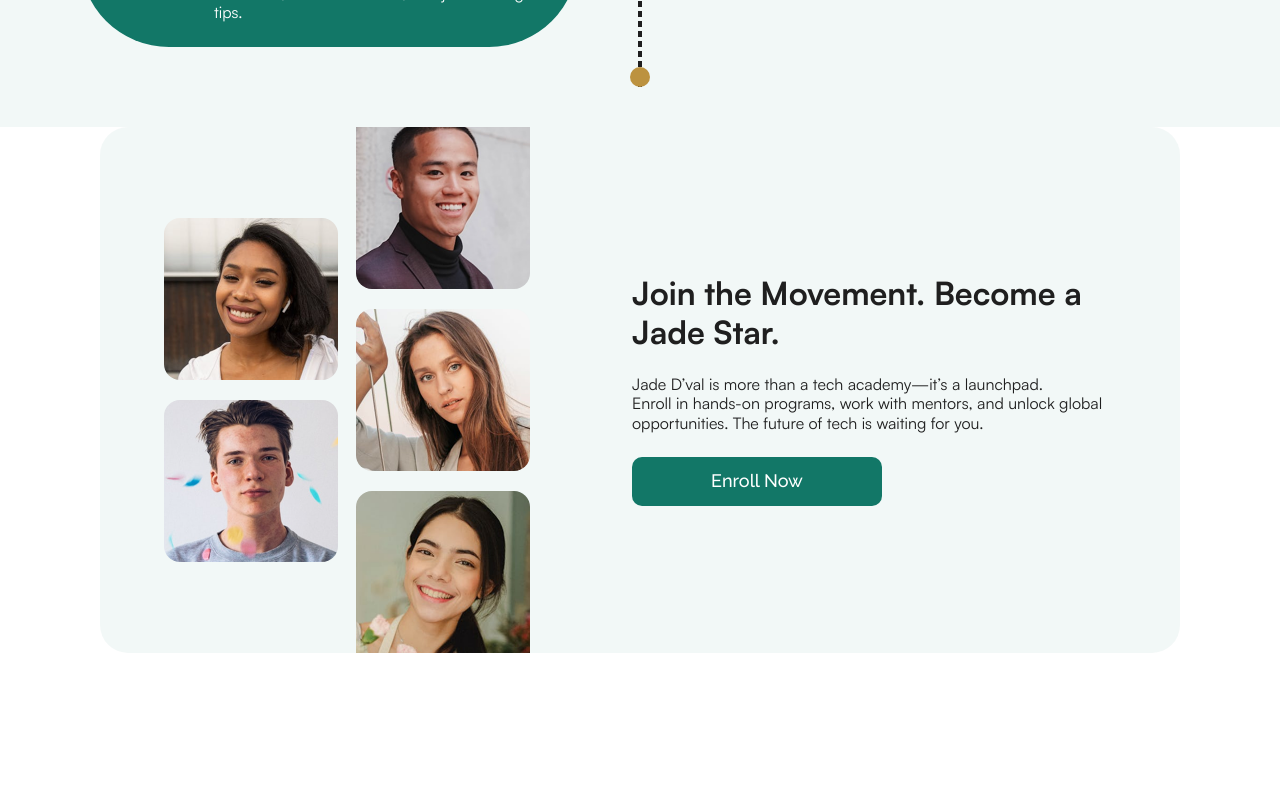
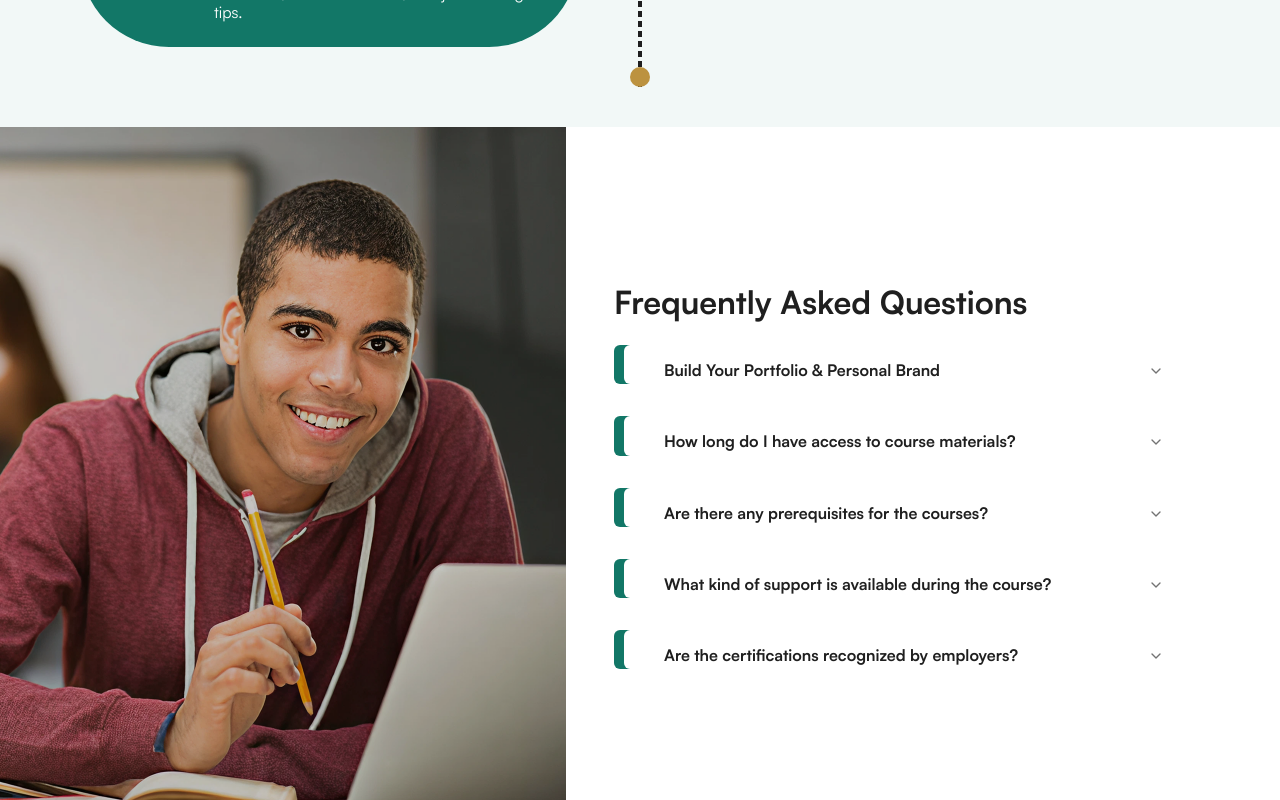
Before and after one commit to david-oj/jade_dval-redesign, a React (Vite) app: page / in a window 1280 px wide. Shown: the part 2880-3680 px from the top of the page. Before the commit the page ends 3533 px from the top, so only its background shows below. Built offline with nearby package versions, Linux system fonts and the light colour scheme.

Commit message:
Add faqs section

```diff
--- a/package.json
+++ b/package.json
@@ -11,6 +11,7 @@
   },
   "dependencies": {
     "@fontsource/raleway": "^5.2.5",
+    "@radix-ui/react-accordion": "^1.2.10",
     "@tailwindcss/vite": "^4.1.5",
     "class-variance-authority": "^0.7.1",
     "clsx": "^2.1.1",
--- a/src/App.tsx
+++ b/src/App.tsx
@@ -1,4 +1,4 @@
-import { Header, Hero, Courses, Roadmap, JadeStarCTA } from "./sections";
+import { Header, Hero, Courses, Roadmap, JadeStarCTA, Faqs } from "./sections";
 
 function App() {
   return (
@@ -10,6 +10,7 @@ function App() {
 
       <Courses />
       <Roadmap />
+      <Faqs />
       <JadeStarCTA />
     </>
   );
--- /dev/null
+++ b/src/components/ui/accordion.tsx
@@ -0,0 +1,64 @@
+import * as React from "react";
+import * as AccordionPrimitive from "@radix-ui/react-accordion";
+import { ChevronDownIcon } from "lucide-react";
+
+import { cn } from "@/lib/utils";
+
+function Accordion({
+  ...props
+}: React.ComponentProps<typeof AccordionPrimitive.Root>) {
+  return <AccordionPrimitive.Root data-slot="accordion" {...props} />;
+}
+
+function AccordionItem({
+  className,
+  ...props
+}: React.ComponentProps<typeof AccordionPrimitive.Item>) {
+  return (
+    <AccordionPrimitive.Item
+      data-slot="accordion-item"
+      className={cn("border-b last:border-b-0", className)}
+      {...props}
+    />
+  );
+}
+
+function AccordionTrigger({
+  className,
+  children,
+  ...props
+}: React.ComponentProps<typeof AccordionPrimitive.Trigger>) {
+  return (
+    <AccordionPrimitive.Header className="flex">
+      <AccordionPrimitive.Trigger
+        data-slot="accordion-trigger"
+        className={cn(
+          "focus-visible:border-ring focus-visible:ring-ring/50 flex flex-1 items-start justify-between gap-4 rounded-md pt-4 pb-1 text-left text-sm font-medium transition-all outline-none hover:underline focus-visible:ring-[3px] disabled:pointer-events-none disabled:opacity-50 [&[data-state=open]>svg]:rotate-180",
+          className
+        )}
+        {...props}
+      >
+        {children}
+        <ChevronDownIcon className="text-muted-foreground pointer-events-none size-4 shrink-0 translate-y-0.5 transition-transform duration-200" />
+      </AccordionPrimitive.Trigger>
+    </AccordionPrimitive.Header>
+  );
+}
+
+function AccordionContent({
+  className,
+  children,
+  ...props
+}: React.ComponentProps<typeof AccordionPrimitive.Content>) {
+  return (
+    <AccordionPrimitive.Content
+      data-slot="accordion-content"
+      className="data-[state=closed]:animate-accordion-up data-[state=open]:animate-accordion-down overflow-hidden text-sm"
+      {...props}
+    >
+      <div className={cn("pt-0 pb-4", className)}>{children}</div>
+    </AccordionPrimitive.Content>
+  );
+}
+
+export { Accordion, AccordionItem, AccordionTrigger, AccordionContent };
--- a/src/constants/index.ts
+++ b/src/constants/index.ts
@@ -7,7 +7,7 @@ import {
   jadeStar2,
   jadeStar3,
   jadeStar4,
-  jadeStar5
+  jadeStar5,
 } from "@/assets/images";
 
 export const courses: {
@@ -58,33 +58,64 @@ export const steps: Steps = [
   {
     step: "02",
     title: "Learn by Doing (with Projects & Challenges)",
-    description: "Dive into hands-on projects and real-world scenarios designed to help you apply what you learn. Build websites, apps, interfaces, and more—step by step.",
+    description:
+      "Dive into hands-on projects and real-world scenarios designed to help you apply what you learn. Build websites, apps, interfaces, and more—step by step.",
   },
   {
     step: "03",
     title: "Join the Jade D’val Community",
-    description: "Collaborate with mentors and fellow learners. Ask questions, get feedback, and grow in a supportive, like-minded network of aspiring techies.",
+    description:
+      "Collaborate with mentors and fellow learners. Ask questions, get feedback, and grow in a supportive, like-minded network of aspiring techies.",
   },
   {
     step: "04",
     title: "Build Your Portfolio & Personal Brand",
-    description: "As you complete projects, showcase your work in a professional portfolio. We’ll help you stand out to employers and clients with practical, job-ready skills.",
+    description:
+      "As you complete projects, showcase your work in a professional portfolio. We’ll help you stand out to employers and clients with practical, job-ready skills.",
   },
   {
     step: "05",
     title: "Launch Your Career",
-    description: "Use your Jade D’val experience as a springboard into internships, freelance gigs, or full-time tech roles. We’ll support you with resources, mock interviews, and job-hunting tips.",
+    description:
+      "Use your Jade D’val experience as a springboard into internships, freelance gigs, or full-time tech roles. We’ll support you with resources, mock interviews, and job-hunting tips.",
   },
 ];
 
+export const jadeStars: { star: string }[] = [
+  { star: jadeStar1 },
+  { star: jadeStar2 },
+  { star: jadeStar3 },
+  { star: jadeStar4 },
+  { star: jadeStar5 },
+];
 
-export const jadeStars: {star: string}[] = [
-  {star: jadeStar1},
-  {star: jadeStar2},
-  {star: jadeStar3},
-  {star: jadeStar4},
-  {star: jadeStar5},
-]
+export const faqs: { question: string; answer: string }[] = [
+  {
+    question: "Build Your Portfolio & Personal Brand",
+    answer:
+      "As you complete projects, showcase your work in a professional portfolio. We’ll help you stand out to employers and clients with practical, job-ready skills.",
+  },
+  {
+    question: "How long do I have access to course materials?",
+    answer:
+      "Once enrolled, you have lifetime access to all course materials, including future updates. You can learn at your own pace and revisit lessons whenever you need to refresh your knowledge.",
+  },
+  {
+    question: "Are there any prerequisites for the courses?",
+    answer:
+      "Prerequisites vary by course. Our beginner-level courses assume no prior experience, while advanced courses may require foundational knowledge. Each course description clearly outlines any prerequisites needed for success.",
+  },
+  {
+    question: "What kind of support is available during the course?",
+    answer:
+      "We provide comprehensive support through multiple channels: a dedicated Q&A forum, weekly live sessions with instructors, and a community platform where you can connect with peers. Pro and Enterprise plans include additional 1-on-1 mentoring sessions.",
+  },
+  {
+    question: "Are the certifications recognized by employers?",
+    answer:
+      "Our program prepares you for industry-recognized certifications from providers like AWS, Microsoft, Google, and CompTIA. We also provide our own course completion certificates, which are valued by many employers as evidence of practical skill development.",
+  },
+];
 
 type Footer = {
   title: string;
--- /dev/null
+++ b/src/sections/Faqs.tsx
@@ -0,0 +1,41 @@
+import { faqsImage } from "@/assets/images";
+import {
+    Accordion,
+    AccordionContent,
+    AccordionItem,
+    AccordionTrigger,
+} from "@/components/ui/accordion";
+import { faqs } from "@/constants";
+
+const Faqs = () => {
+    return (
+        <section className=" max=md:px-6 md:mr-25 max-md:px-6">
+            <div className="flex gap-12 items-center">
+                <div className="flex-1 max-md:hidden max-w-[619px] overflow-hidden lg:h-[698px] md:h-[657px]">
+                    <img src={faqsImage} alt="" className="w-full h-full object-cover" />
+                </div>
+
+                <div className="flex-1  flex flex-col max-md:items-center">
+                    <h2 className="">Frequently Asked Questions</h2>
+
+                    <Accordion type="single" collapsible className="relative flex flex-col md:gap-8 gap-4 w-full max-w-[550px] mt-6">
+                        {faqs.map((faq, idx) => (
+                            <div className="relative">
+                                    <div className="absolute -z-10 h-full border-[10px] rounded-l-sm left-0 border-primary" />
+                                <AccordionItem value={idx.toString()} className=" rounded-l-sm bg-white ml-2.5 pl-10 ">
+                                    <AccordionTrigger className="font-satoshi font-bold text-base leading-[120%] text-black">{faq.question}</AccordionTrigger>
+                                    <AccordionContent className="font-satoshi font-normal max-w-[505px] text-base leading-[120%] text-black">{faq.answer}</AccordionContent>
+                                </AccordionItem>
+                            </div>
+
+                        ))}
+
+
+                    </Accordion>
+                </div>
+            </div>
+        </section>
+    );
+};
+
+export default Faqs;
--- a/src/sections/JadeStarCTA.tsx
+++ b/src/sections/JadeStarCTA.tsx
@@ -5,14 +5,14 @@ const JadeStarCTA = () => {
     const starsSlicedLeft = jadeStars.slice(0, 2);
     const starsSlicedRight = jadeStars.slice(2, 5);
   return (
-    <section className="md:mx-25 max-md:px-6">
-      <div className="flex items-center lg:px-16 px-8 lg:gap-25.5 md:gap-16 mx-auto max-md:max-w-lg rounded-[28px] bg-primary/5">
+    <section className="md:mx-25 max-md:px-6 mmt-[71px] mb-19.5">
+      <div className="flex items-center lg:px-16 px-6 lg:gap-25.5 md:gap-16 mx-auto max-md:max-w-lg rounded-[28px] bg-primary/5">
         <div className="flex items-center gap-4.5">
           <div className="flex flex-col lg:gap-5 gap-2 max-md:hidden">
             {starsSlicedLeft.map(
               (star, idx) =>
                 (
-                    <div key={idx} className="max-w-[186px] max-lg:w-[100px] lg:h-[162px] md:h-[120px] rounded-2xl overflow-hidden">
+                    <div key={idx} className="max-w-[186px] max-lg:w-[100px] lg:h-[120px] xl:h-[162px] md:h-[116px] rounded-2xl overflow-hidden">
                       <img
                         src={star.star}
                         alt=""
@@ -29,7 +29,7 @@ const JadeStarCTA = () => {
                     <div key={idx} className={`${(idx === 0) ? "rounded-b-2xl" :
                                              (idx === starsSlicedRight.length - 1)
                                              ? "rounded-t-2xl" : "rounded-2xl"}
-                                             max-w-[186px] max-lg:w-[100px] lg:h-[162px] md:h-[120px] overflow-hidden  `}>
+                                             max-w-[186px] max-lg:w-[100px] lg:h-[120px] xl:h-[162px] md:h-[116px] overflow-hidden  `}>
                       <img
                         src={star.star}
                         alt=""
--- /dev/null
+++ b/src/sections/Partner.tsx
@@ -0,0 +1,9 @@
+
+
+const Partner = () => {
+  return (
+    <section className='md:mx-25'>Partner</section>
+  )
+}
+
+export default Partner
--- a/src/sections/index.tsx
+++ b/src/sections/index.tsx
@@ -3,6 +3,8 @@ import Hero from './Hero';
 import Courses from "./Courses";
 import Roadmap from "./Roadmap";
 import JadeStarCTA from "./JadeStarCTA";
+import Faqs from "./Faqs";
+import Partner from "./Partner";
 
 export {
     Header,
@@ -10,4 +12,7 @@ export {
     Courses,
     Roadmap,
     JadeStarCTA,
+    Faqs,
+    Partner,
+
 }
```
Also changed, not shown: src/assets/images/index.ts (+12 -10 lines), src/assets/images/faqsImage.png (added), 1 other file (tests, documents, lock files or other folders).
